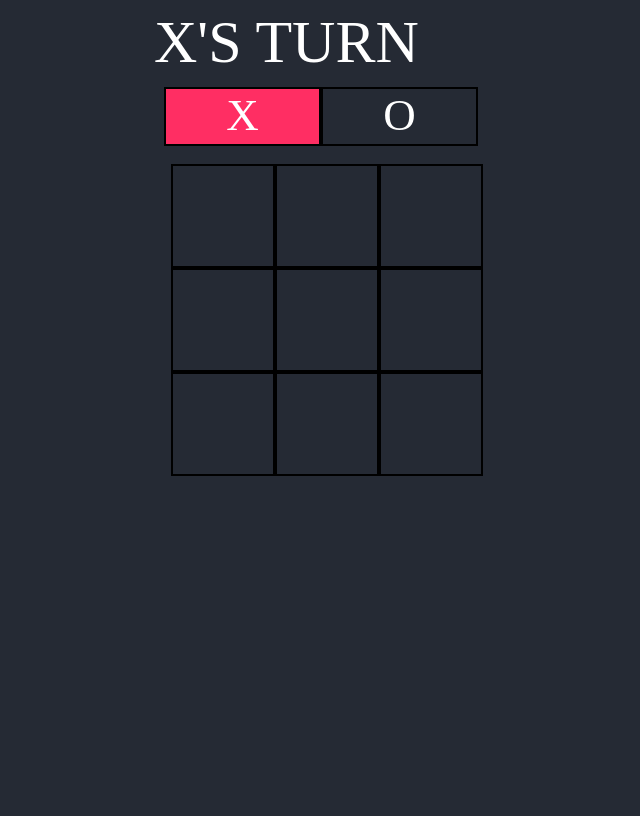
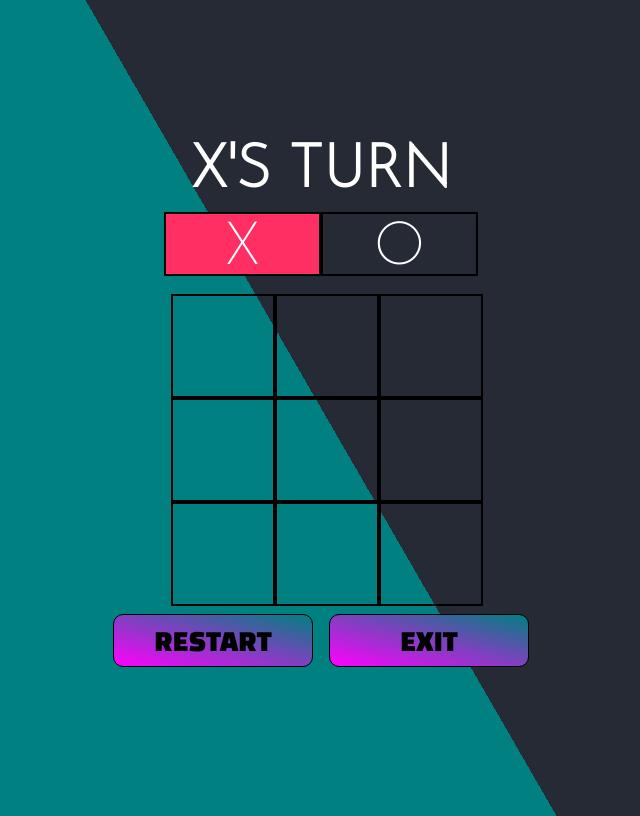
Before and after one commit to vkhydras/React-TicTacToe-Everest, a React (Vite) app: page / in a window 1280 px wide. Shown: the whole page, without its empty margins (319-959 px from the left). Built offline with nearby package versions, Linux system fonts and the light colour scheme.

Commit message:
added exit button and modified restart button

```diff
--- a/index.html
+++ b/index.html
@@ -2,9 +2,9 @@
 <html lang="en">
   <head>
     <meta charset="UTF-8" />
-    <link rel="icon" type="image/svg+xml" href="/vite.svg" />
+    <link rel="icon" type="image/svg+xml" href="/tictacicon.png" />
     <meta name="viewport" content="width=device-width, initial-scale=1.0" />
-    <title>Vite + React</title>
+    <title>Tic Tac Toe</title>
   </head>
   <body>
     <div id="root"></div>
--- a/src/App.css
+++ b/src/App.css
@@ -1,3 +1,6 @@
+@import url('https://fonts.googleapis.com/css2?family=Josefin+Sans:wght@200&display=swap');
+@import url('https://fonts.googleapis.com/css2?family=Changa+One&display=swap');
+
 body{
     display: flex;
     flex-direction: column;
@@ -5,9 +8,12 @@ body{
     align-content: center;
     align-items: center;
     justify-items: center;
-    background: #252A34;
+    background-color: #252A34;
+    background-image: linear-gradient(240deg, #252a34 0%, #252a34 50%, #008080 50%, #008080 100%);
     color: white;
-    font-family: 'Parmanent Maker',cursive;
+    font-family: 'Josefin Sans',sans-serif;
+    min-height: 100vh;
+    background-repeat: no-repeat;
   }
   .boardBody{
     display: flex;
@@ -16,9 +22,10 @@ body{
     align-content: center;
     align-items: center;
     justify-items: center;
-    background: #252A34;
+    text-align: center;
+    background: transparent;
     color: white;
-    font-family: 'Parmanent Maker',cursive;
+    font-family: 'Josefin Sans',sans-serif;
 
   }
   .winning-row {
@@ -76,8 +83,9 @@ body{
     width: 153px;
     height: 55px;
     border: 2px solid black;
-    font-size: 45PX;
+    font-size: 60px;
     text-align: center;
+    padding-top: 5px;
   }
   .turnContainer{
     display: flex;
@@ -85,7 +93,8 @@ body{
   }
 
   button{
-    background-color: rgba(252, 152, 2, 0.808);
+    background-color: rgba(0, 50, 50, 0.808);
+    background-image: linear-gradient(to bottom left, teal, magenta);
     width: 200px;
     padding: 10px;
     font-size: 30px;
@@ -93,11 +102,13 @@ body{
     transition: 1s;
     border-radius: 10px;
     border: solid 1px black;
+    font-family: "Changa One", sans-serif;
   }
   button:hover{
     transform: scale(1.1,1.3);
     background-color: black;
-    color:rgba(252, 152, 2, 0.808);
+    background-image: linear-gradient(to bottom left, magenta, teal);
+    color:rgba(0, 80, 80, 0.808);
     transition: 0.5s;
 
   }
@@ -123,7 +134,7 @@ body{
     .turnBox {
       width: 120px;
       height: 40px;
-      font-size: 30px;
+      font-size: 40px;
     }
     button {
       font-size: 20px;
@@ -138,3 +149,9 @@ body{
     from{transform: scale(1,1);}
     to{transform: scale(1.3,1.3);}
   }
+
+  @media (max-aspect-ratio: 7/16) {
+      body {
+        background-image: linear-gradient(270deg, #252a34 0%, #252a34 50%, #008080 50%, #008080 100%);
+      }
+  }
--- a/src/App.jsx
+++ b/src/App.jsx
@@ -5,6 +5,7 @@ import clickSound from "./components/audio/click.mp3"
 import winAudio from "./components/audio/tadaa.mp3"
 import TurnIndicator from "./components/TurnIndicator";
 import RstButton from "./components/RstButton";
+import ExitBtn from "./components/ExitButton";
 import Cells from "./components/Cells";
 
 
@@ -107,6 +108,10 @@ function App() {
     setXturn(true)
   }
 
+  function exit() {
+    window.close()
+  }
+
     const boxes = cells.map(cellInfo => <Cells
       key={nanoid()}
       value={cellInfo.value}
@@ -124,7 +129,10 @@ function App() {
       <div className="board">
         {boxes}
       </div>
-      {gameOver && <RstButton restart={restart}/>}
+      <div>
+        <RstButton restart={restart} gameOver={gameOver}/>
+        <ExitBtn exit={exit}/>
+      </div>
       {win && <Confetti/>}
 
     </div>
--- /dev/null
+++ b/src/components/ExitButton.jsx
@@ -0,0 +1,10 @@
+import React from "react"
+
+export default function ExitBtn(props) {
+    const marginLeft = {
+        margin: "8px"
+    }
+    return (
+        <button id="exit" onClick={props.exit} style={marginLeft}>EXIT</button>
+    )
+}
--- a/src/components/RstButton.jsx
+++ b/src/components/RstButton.jsx
@@ -2,12 +2,13 @@ import React from "react";
 
 
 function RstButton(props) {
+  const marginRight = {
+    margin: "8px"
+  }
   return (
-    <div>
-      <button id="restart" onClick={props.restart}>
-        PLAY AGAIN
-      </button>
-    </div>
+    <button id="restart" onClick={props.restart} style={marginRight}>
+      {props.gameOver? "NEW GAME" : "RESTART"}
+    </button>
   );
 }
 
--- a/src/components/TurnIndicator.jsx
+++ b/src/components/TurnIndicator.jsx
@@ -7,11 +7,14 @@ function TurnIndicator(props) {
   const styles1 ={
     backgroundColor:!props.turn && !props.gameOver &&"#FF2E63"
   }
+  const styleBold = {
+    fontWeight: "bolder"
+  }
 
   return (
     < div className="turnIndicator">
-      {!props.win && !props.draw ?<div id="turn">{props.turn ? "X":"O"}'S TURN</div>
-      :<div id="turn" className={props.win &&"winning-message"}>
+      {!props.win && !props.draw ?<div id="turn" style={styleBold}>{props.turn ? "X":"O"}'S TURN</div>
+      :<div id="turn" className={props.win &&"winning-message"} style={styleBold}>
          {props.win && <span>{props.gameOver ? "😀"+props.winner +" ":""}</span>}
          {props.draw &&!props.win ? "😥 DRAW":"WON"}
          </div>}
```
Also changed, not shown: public/tictacicon.png (renamed from src/tictacicon.png).
